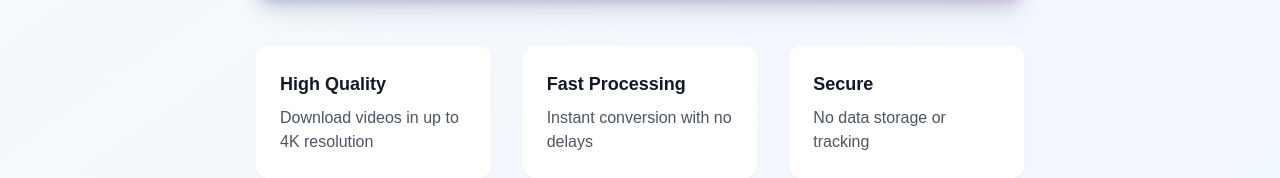
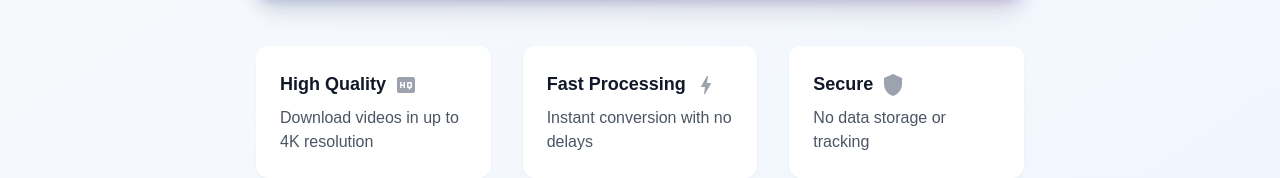
Before and after one commit to lucasbrasantos/grabtube, a Next.js app: page / in a window 1280 px wide. Shown: the part 431-609 px from the top of the page. Built offline with nearby package versions, Linux system fonts and the light colour scheme.

Commit message:
update cards

```diff
--- a/src/app/page.tsx
+++ b/src/app/page.tsx
@@ -2,6 +2,9 @@
 import { useEffect, useState } from "react";
 import DarkModeIcon from '@mui/icons-material/DarkMode';
 import LightModeIcon from '@mui/icons-material/LightMode';
+import HighQualityIcon from '@mui/icons-material/HighQuality';
+import BoltIcon from '@mui/icons-material/Bolt';
+import ShieldIcon from '@mui/icons-material/Shield';
 
 export default function Home() {
     const [darkMode, setDarkMode] = useState(false);
@@ -106,16 +109,25 @@ export default function Home() {
                     </div>
 
                     <div className="grid grid-cols-1 gap-8 mt-12 text-left sm:grid-cols-3">
-                        <div className="p-6 transition-shadow bg-white shadow-sm dark:bg-gray-800 rounded-xl hover:shadow-md">
-                            <h3 className="mb-2 text-lg font-semibold text-gray-900 dark:text-white">High Quality</h3>
+                        <div className="p-6 hover:scale-[1.02] transition-all bg-white shadow-sm dark:bg-gray-800 rounded-xl hover:shadow-md">
+                            <h3 className="mb-2 text-lg font-semibold text-gray-900 dark:text-white">
+                                High Quality
+                                <HighQualityIcon className="w-6 h-6 ml-2 text-gray-400" />
+                            </h3>
                             <p className="text-gray-600 dark:text-gray-400">Download videos in up to 4K resolution</p>
                         </div>
-                        <div className="p-6 transition-shadow bg-white shadow-sm dark:bg-gray-800 rounded-xl hover:shadow-md">
-                            <h3 className="mb-2 text-lg font-semibold text-gray-900 dark:text-white">Fast Processing</h3>
+                        <div className="p-6 bg-white hover:scale-[1.02] transition-all shadow-sm dark:bg-gray-800 rounded-xl hover:shadow-md">
+                            <h3 className="mb-2 text-lg font-semibold text-gray-900 dark:text-white">
+                                Fast Processing
+                                <BoltIcon className="w-6 h-6 ml-2 text-gray-400" />
+                            </h3>
                             <p className="text-gray-600 dark:text-gray-400">Instant conversion with no delays</p>
                         </div>
-                        <div className="p-6 transition-shadow bg-white shadow-sm dark:bg-gray-800 rounded-xl hover:shadow-md">
-                            <h3 className="mb-2 text-lg font-semibold text-gray-900 dark:text-white">Secure</h3>
+                        <div className="p-6 hover:scale-[1.02] transition-all bg-white shadow-sm dark:bg-gray-800 rounded-xl hover:shadow-md">
+                            <h3 className="mb-2 text-lg font-semibold text-gray-900 dark:text-white">
+                                Secure
+                                <ShieldIcon className="w-6 h-6 ml-2 text-gray-400" />
+                            </h3>
                             <p className="text-gray-600 dark:text-gray-400">No data storage or tracking</p>
                         </div>
                     </div>
```
Also changed, not shown: public/logo-full-dark.png (added).
